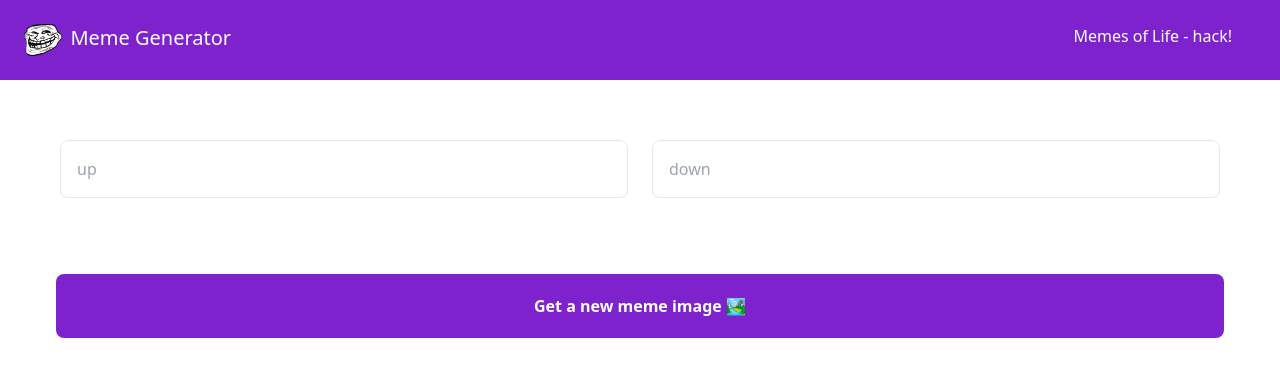
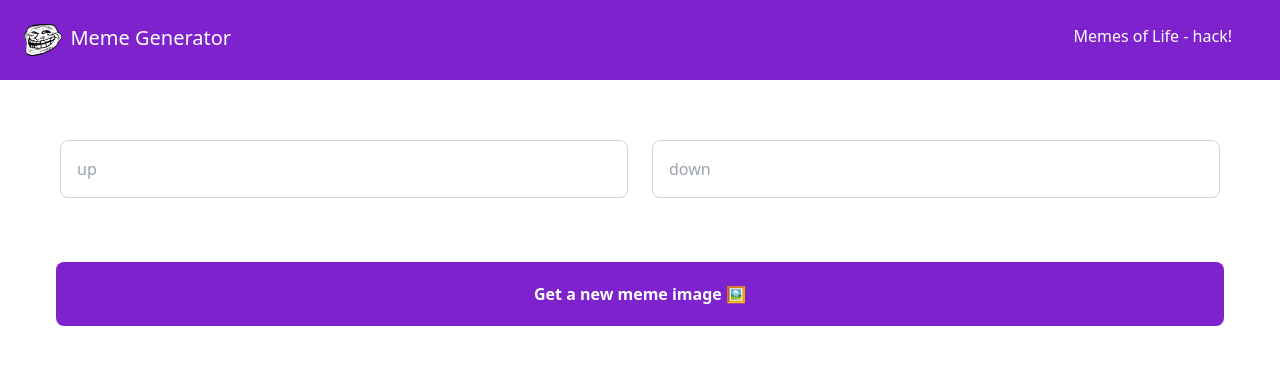
Before and after one commit to Nemo144/memegen, a React (Create React App) app: page / in a window 1280 px wide. Shown: the top 376 px of the page. Built offline with nearby package versions, Linux system fonts and the light colour scheme.

Commit message:
:art: color fix

```diff
--- a/src/components/Meme.jsx
+++ b/src/components/Meme.jsx
@@ -6,25 +6,24 @@ export const Meme = () => {
       <div className="flex m-10 p-5">
         <input
           type="text"
-          className="w-full rounded-lg mr-6 bg-transparent border py-4 px-4 text-black outline-none focus:ring-2 focus:ring-gray-200"
+          className="w-full rounded-lg border-zinc-300 mr-6 bg-transparent border py-4 px-4 text-black outline-none focus:ring-2 focus:ring-gray-200"
           placeholder="up"
           name="name"
         />
 
         <input
           type="text"
-          className="w-full rounded-lg bg-transparent border py-4 px-4 text-black outline-none focus:ring-2 focus:ring-gray-200"
+          className="w-full rounded-lg border-zinc-300 bg-transparent border py-4 px-4 text-black outline-none focus:ring-2 focus:ring-gray-200"
           placeholder="down"
           name="name"
         />
       </div>
-      <div className="m-14">
+      <div className="m-14 my-11">
         <button
           className="w-full rounded-lg bg-purple-700 h-16 font-bold px-4 text-white outline-none focus:ring-2 focus:ring-gray-200"
           placeholder="Name"
-          name="name"
         >
-          Get a new meme image 🏞{" "}
+          Get a new meme image 🖼{" "}
         </button>
       </div>
     </div>
```
